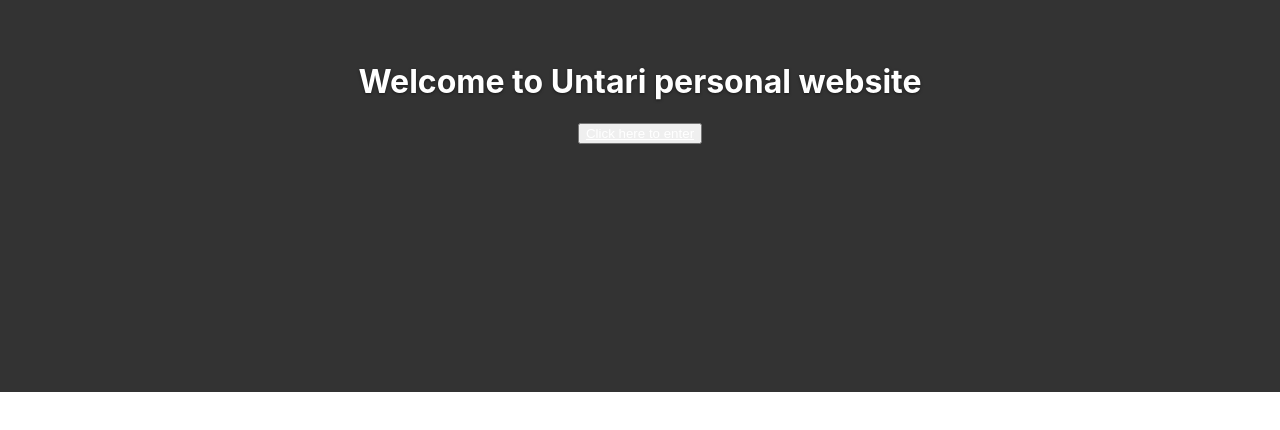
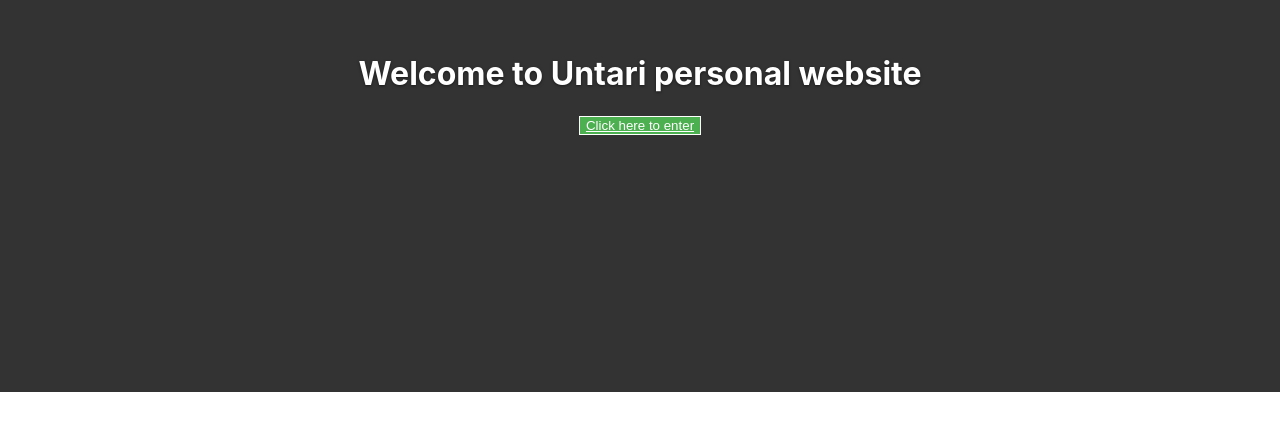
Before and after one commit to marcoag/untari, a React (Create React App) app: page / in a window 1280 px wide. Shown: the part 208-638 px from the top of the page. Built offline with nearby package versions, Linux system fonts and the light colour scheme.

Commit message:
modified the button

```diff
--- a/src/App.css
+++ b/src/App.css
@@ -5,12 +5,12 @@ a:hover {
 }
 
 /* Custom default button */
-.btn-default,
-.btn-default:hover,
-.btn-default:focus {
-  color: #333;
+.btn-success,
+.btn-success:hover,
+.btn-success:focus {
+  color: green;
   text-shadow: none; /* Prevent inheritence from `body` */
-  background-color: #fff;
+  background-color: #4CAF50;
   border: 1px solid #fff;
 }
 
@@ -113,6 +113,7 @@ body {
 .cover .btn-lg {
   padding: 10px 20px;
   font-weight: bold;
+   background-color: #4CAF50;
 }
 
 /*
--- a/src/Components/Main.js
+++ b/src/Components/Main.js
@@ -7,8 +7,10 @@ const Main = () => {
             <div className="site-wrapper">
                <div className="site-wrapper-inner">
                 <div className="inner cover">
-                <h1 className="inner-heading">Welcome to Untari personal website</h1>
-                <button type="button" className="btn btn-info"><NavLink to="Home">Click here to enter</NavLink></button>
+                    <h1 className="inner-heading">Welcome to Untari personal website</h1>
+                    <p className="lead">
+                        <button type="button" className=" btn btn-success"><NavLink to="Home">Click here to enter</NavLink></button>
+                    </p>
                 </div>
               </div>
             </div>
```
